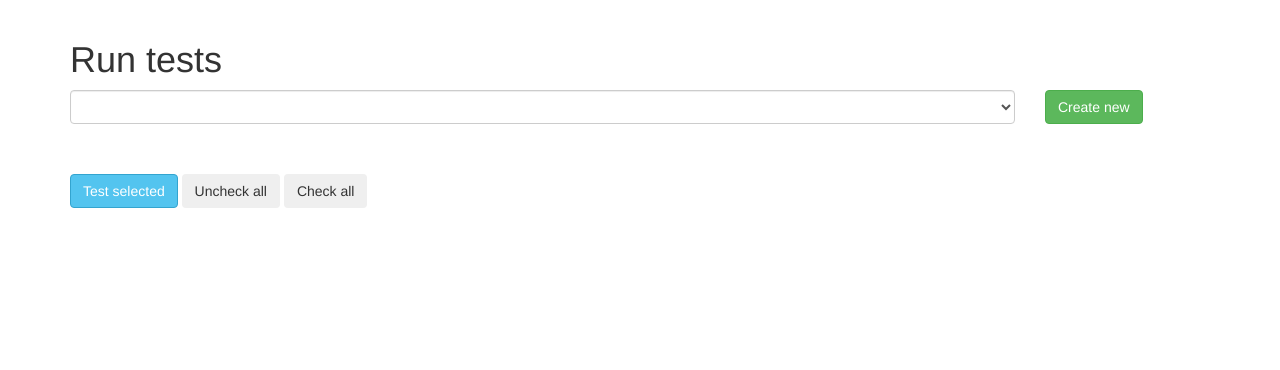
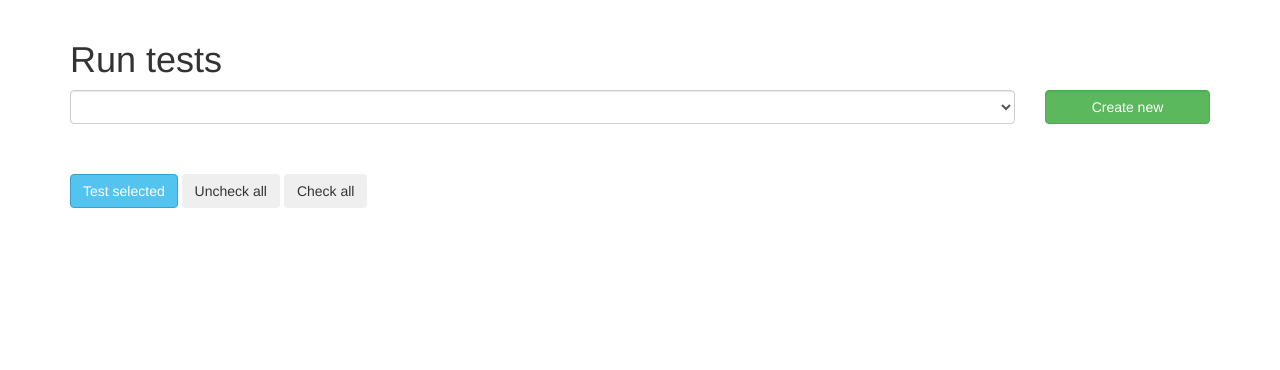
Before and after one commit to OpenBankProject/API-Tester, a Django app: template apitester/runtests/templates/runtests/index.html in a window 1280 px wide. Shown: the part 50-420 px from the top of the page. Run offline with Django 3.2, Linux system fonts and the light colour scheme; the template is opened without the code that fills it, so the values that code supplies are empty; parts of the project's set-up code (start-up, migrations or seed data) failed here and were passed over; some libraries are stand-ins or nearby versions.

Commit message:
Made button to create new testconfig full width

```diff
--- a/apitester/runtests/templates/runtests/index.html
+++ b/apitester/runtests/templates/runtests/index.html
@@ -18,7 +18,7 @@
                 </select>
             </div>
             <div class="col-xs-12 col-sm-2">
-                <a href="{% url 'runtests-testconfig-add' %}" class="btn btn-success">Create new</a>
+                <a href="{% url 'runtests-testconfig-add' %}" class="btn btn-success form-control">Create new</a>
             </div>
         </div>
 
```
